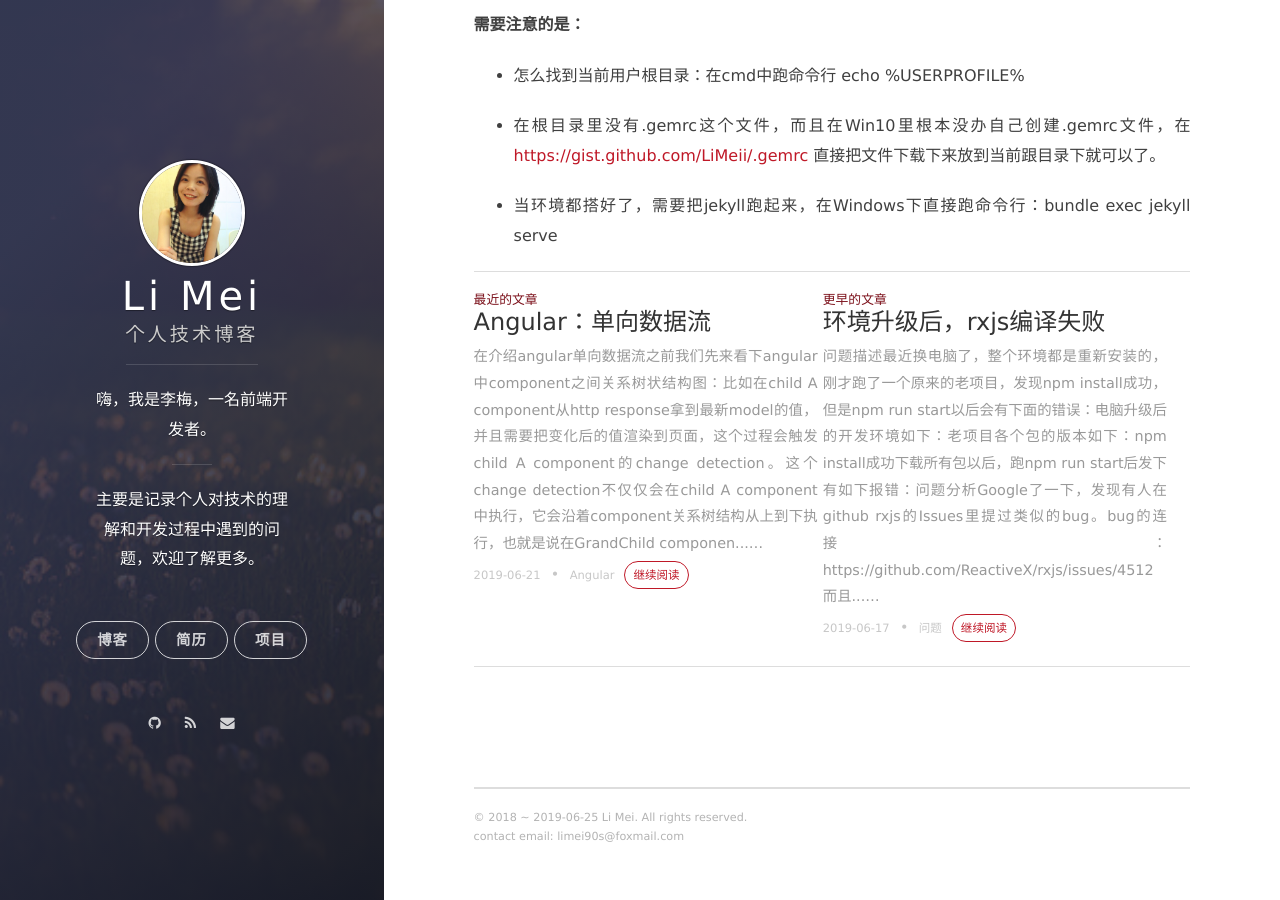
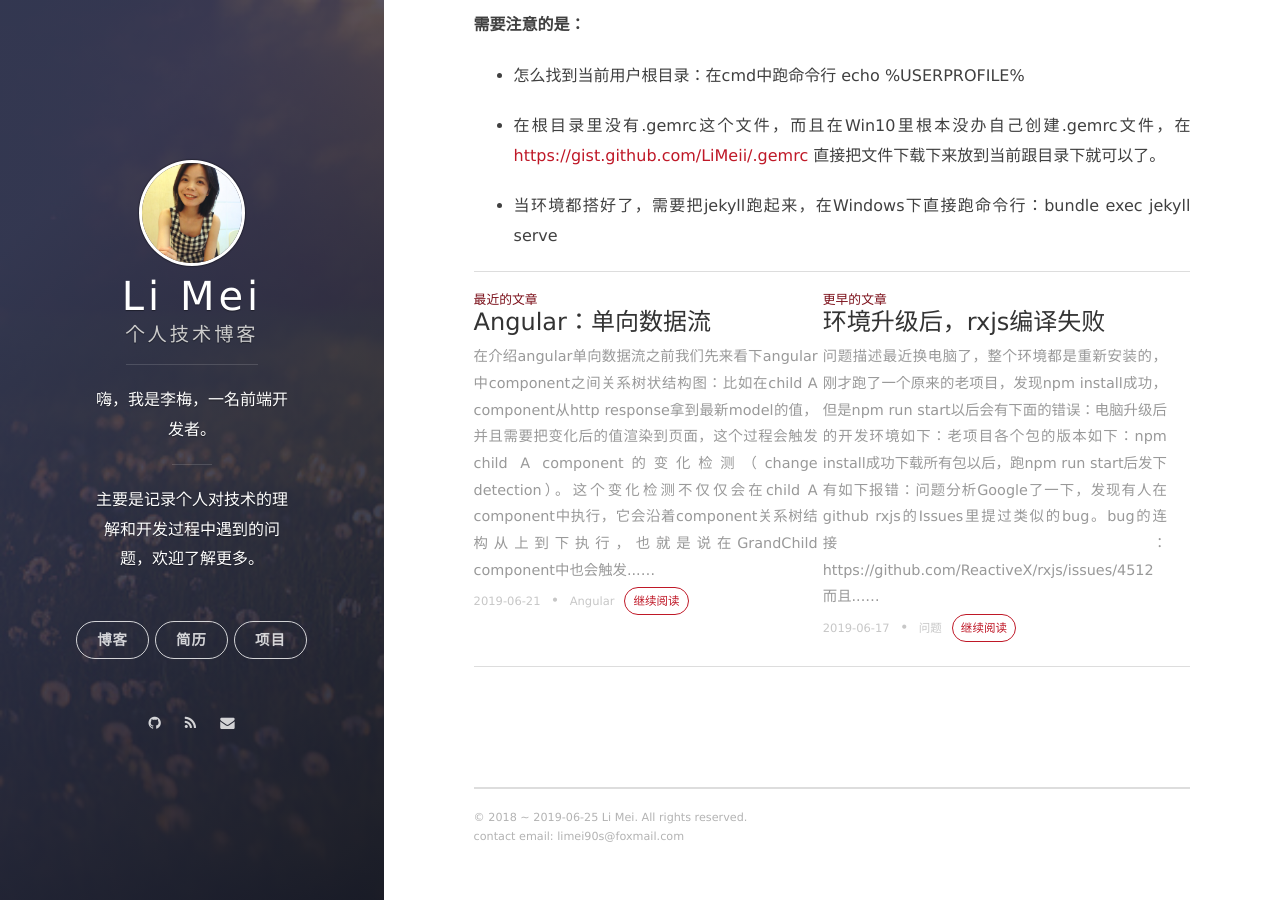
Before and after one commit to LiMeii/LiMeii.github.io, a Jekyll site: the page built from _posts/2019-06-17-issues-setup-rubyjekyll-windows.md, in a window 1280 px wide and 900 px high, scrolled down 1135 px. Built offline with Jekyll 4.4.1, drawn with Linux system fonts in a browser that asks for light colours; nearby versions of some CDN libraries; some of the changed lines change nothing that is shown.

Commit message:
update unidirectional data flow post

````diff
--- a/_posts/2019-06-21-angular-unidirectional-data-flow.md
+++ b/_posts/2019-06-21-angular-unidirectional-data-flow.md
@@ -8,19 +8,67 @@
 
 ![angular component tree](https://limeii.github.io/assets/images/posts/angular/angular-components-tree.png){:height="50%" width="50%"}
 
-比如在child A component从http response拿到最新model的值，并且需要把变化后的值渲染到页面，这个过程会触发child A component的change detection。
+比如在child A component从http response拿到最新model的值，并且需要把变化后的值渲染到页面，这个过程会触发child A component的变化检测（change detection）。
 
 
-这个change detection不仅仅会在child A component中执行，它会沿着component关系树结构从上到下执行，也就是说在GrandChild component中也会触发执行change detection。如果GrandChild component中还有它自己的child component，会继续触发这个它的child component的chang detection。一旦child A component中的change detection已经完成了，任何在GrandChild component或者更低层级的component都不允许去改变child A component中的属性。
+这个变化检测不仅仅会在child A component中执行，它会沿着component关系树结构从上到下执行，也就是说在GrandChild component中也会触发执行变化检测。如果GrandChild component中还有它自己的child component，会继续触发这个它的child component的变化检测。一旦child A component中的变化检测已经完成了，任何在GrandChild component或者更低层级的component都不允许去改变child A component中的属性。
 
 
 这个过程就是angular的单向数据流。
 
 
-现在我们来看看，如果在GrandChild component的钩子函数里去改child A component的值，会发生什么？
+现在我们来看看，如果在GrandChild component的钩子函数里通过@Output去改child A component的值，会发生什么？
+
+**定义一个ChildAComponent，在这里会显示从GrandChildComponent发过来的message，代码如下：**
+![angular-unidirectional-data-flow](https://limeii.github.io/assets/images/posts/angular/angular-unidirectional-data-flow.png){:height="100%" width="100%"}
+
+**定义一个GrandChildComponent，通过@Output向，ChildAComponent发送message，代码如下：**
+
+![angular-unidirectional-data-flow](https://limeii.github.io/assets/images/posts/angular/angular-unidirectional-data-flow2.png){:height="100%" width="100%"}
+
+**1. 在GrandChild component中，在ngOnInit函数中改变了ChildAComponent的msgFromGrandChild属性的值**
 
 
-**1. 在GrandChild component中，如果在ngOnChanges/ngOnInit/ngDoCheck函数中去改child A component中的属性会被立即更新。**
+效果如下：message能正常显示也没有error：
+![angular-unidirectional-data-flow](https://limeii.github.io/assets/images/posts/angular/angular-unidirectional-data-flow3.png){:height="100%" width="100%"}
+
+把ngOnInit换成ngDoCheck、ngAfterContentInit、ngAfterContentChecked、ngOnChanges，效果是一样的，在ChildAComponent中message都能正常显示也不会报错
+
+**2. 在GrandChild component中，在ngAfterViewInit中去改child A component的msgFromGrandChild属性的值**
 
 
-**2. 如果在ngAfterViewChecked和ngAfterViewInit中去改child A component的属性** child A component不会立马更新而是要等到下一次child A component的change detection才会更新。如果是在开发环境里，也就是没有enableProdMode的情况下，还会报错：ExpressionChangedAfterItHasBeenCheckedError。
+代码如下：
+![angular-unidirectional-data-flow](https://limeii.github.io/assets/images/posts/angular/angular-unidirectional-data-flow4.png){:height="100%" width="100%"}
+
+这个时候会发现在console里会有ExpressionChangedAfterItHasBeenCheckedError，具体如下：
+![angular-unidirectional-data-flow](https://limeii.github.io/assets/images/posts/angular/angular-unidirectional-data-flow5.png){:height="60%" width="60%"}
+
+如果把ngAfterViewInit换成ngAfterViewChecked，效果也是一样的，会有同样的错误
+
+**出现这种错误的原因是：**在angular中强制了单向数据流，当有变化的时候，变化检测机制是沿着component关系树结构从上到下执行，任何更低一层级去改上一层级的属性，都不允许。如果是在生产环境里，也就是启用了enableProdMode() 会直接忽略这样的操作，页面也不会显示变化以后的值，也不会报错。但是在开发模式下，在每一次变换检测（change detection）以后，angular会再从上到下跑一个变化检测，确保每次改动之后所有的状态是stable的，这个时候发现有低层级改动上一层级的值，就会出现上面那个错误。
+
+**那为什么在ngAfterViewInit和ngAfterViewChecked会报错，而且其他几个钩子函数里不报错呢？**我们来调试一下他的core.js源代码，具体调试方法如下：
+
+![angular-unidirectional-data-flow](https://limeii.github.io/assets/images/posts/angular/angular-unidirectional-data-flow6.gif){:height="100%" width="100%"}
+
+把checkAndUpdateView简化一下：
+
+```js
+function checkAndUpdateView(view, ...) {
+    ...
+    // update input bindings on child views (components) & directives,
+    // call NgOnInit, NgDoCheck, ngOnChanges,ngAfterContentInit, ngAfterContentChecked hooks if needed
+    Services.updateDirectives(view, CheckType.CheckAndUpdate);
+
+    // DOM updates, perform rendering for the current view (component)
+    Services.updateRenderer(view, CheckType.CheckAndUpdate);
+
+    // run change detection on child views (components)
+    execComponentViewsAction(view, ViewAction.CheckAndUpdate);
+
+    // call AfterViewChecked and AfterViewInit hooks
+    callLifecycleHooksChildrenFirst(…, NodeFlags.AfterViewChecked…);
+    ...
+}
+```
+从上面的代码可以看出来，在GrandChild component中，AfterViewChecked和AfterViewInit是在它自己的变化检测（change detetion）之后再执行的，也就是它状态stable之后再执行的，这时候在去触发它上一层级属性的改动，被认为是违反angular的单向数据流。
````
Also changed, not shown: assets/images/posts/angular/angular-unidirectional-data-flow.png (added), assets/images/posts/angular/angular-unidirectional-data-flow2.png (added), assets/images/posts/angular/angular-unidirectional-data-flow3.png (added), assets/images/posts/angular/angular-unidirectional-data-flow4.png (added), assets/images/posts/angular/angular-unidirectional-data-flow5.png (added), 1 other file.
